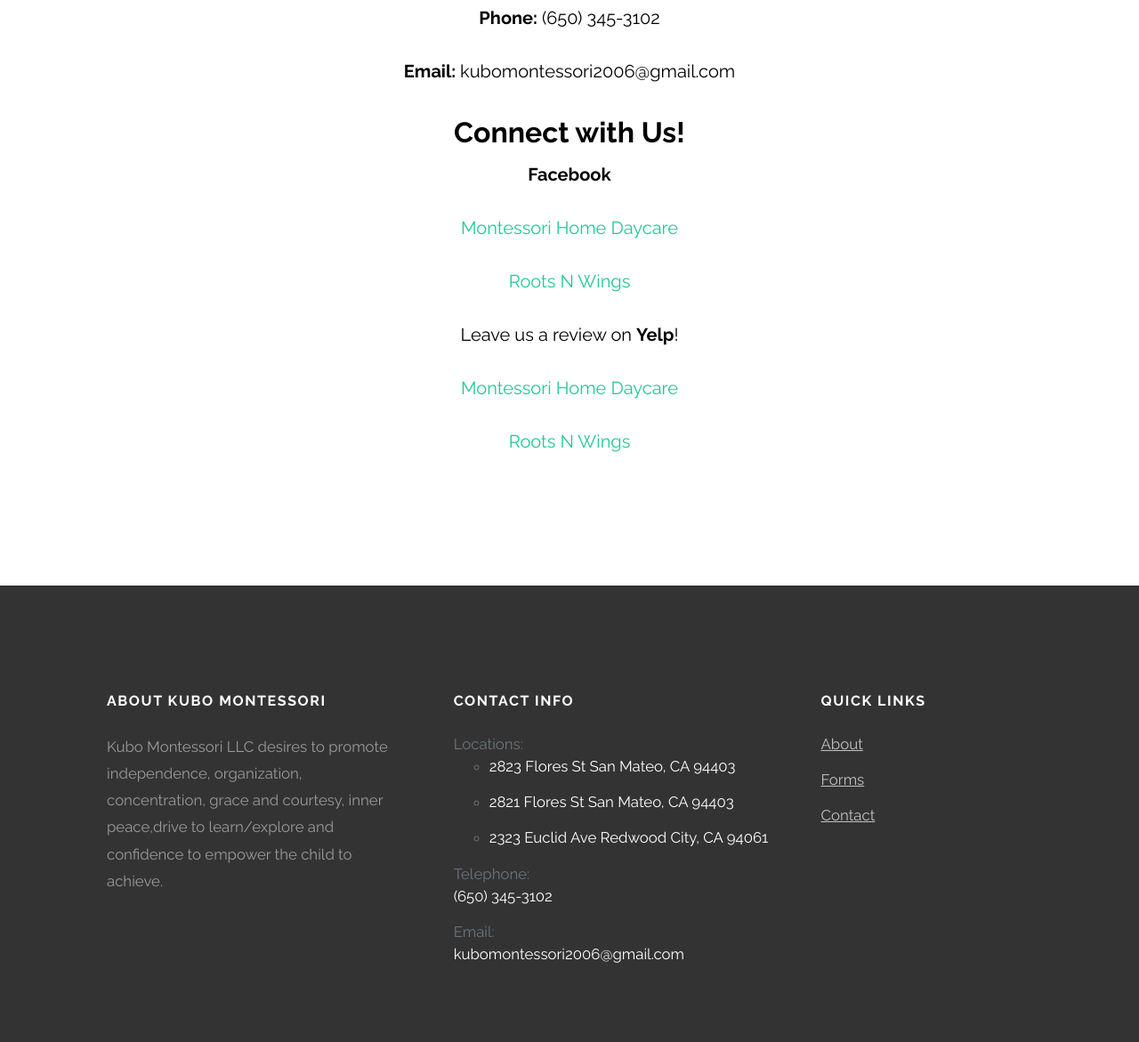
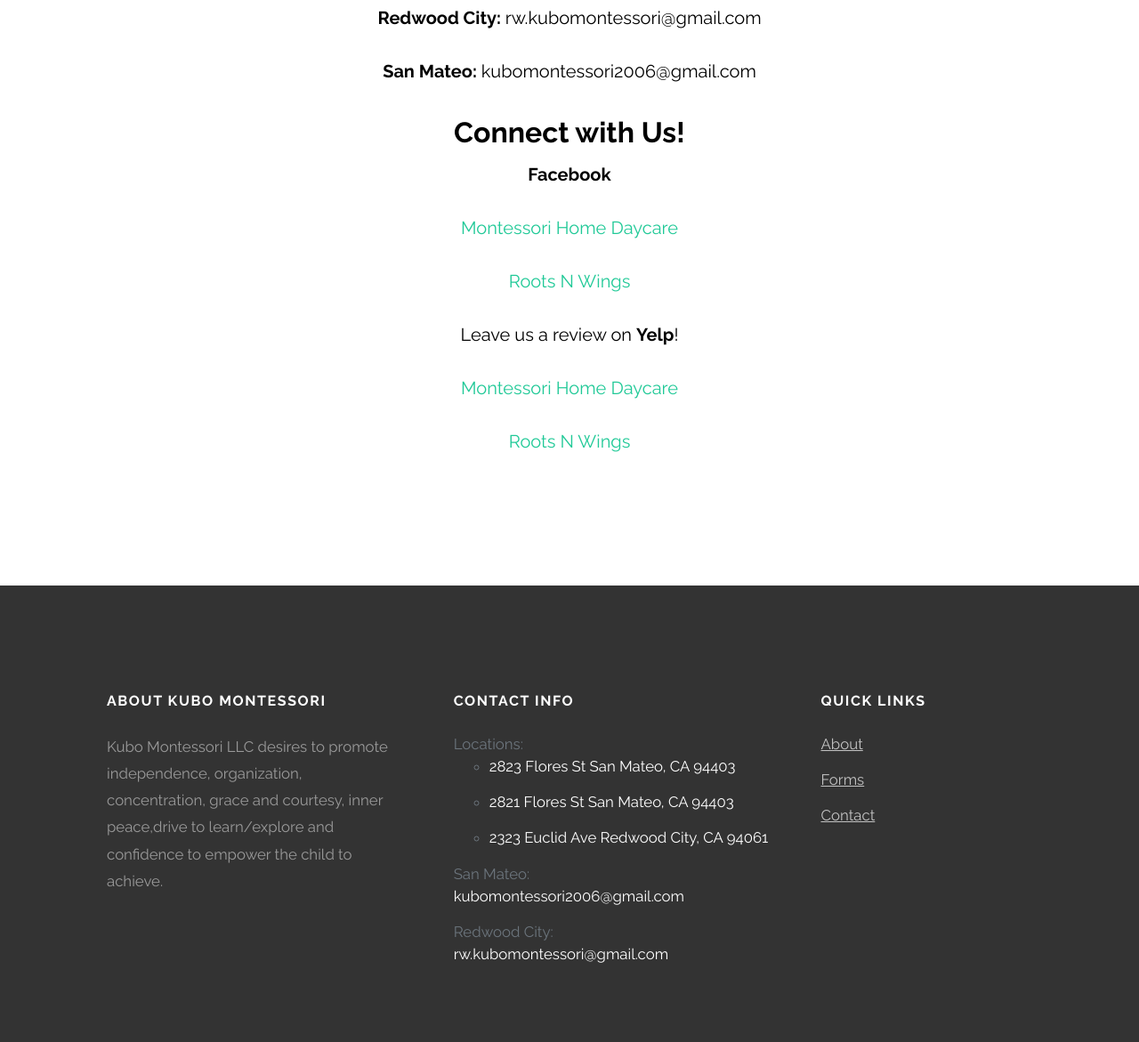
Before and after one commit to kamillesuayan/kubo2020, a plain HTML site: page contact.html in a window 1280 px wide. Shown: the part 729-1900 px from the top of the page at 89% size. Drawn offline with nearby package versions, Linux system fonts and the light colour scheme.

Commit message:
updated contact

```diff
--- a/contact.html
+++ b/contact.html
@@ -96,9 +96,9 @@
               <center>
               <h2>Contact</h2>
                 <center>
-                <p><strong>Phone:</strong> (650) 345-3102</p>
+                <p><strong>Redwood City: </strong>rw.kubomontessori@gmail.com</p>
                 <p></p>
-                <p><strong>Email: </strong>kubomontessori2006@gmail.com</span>
+                <p><strong>San Mateo: </strong>kubomontessori2006@gmail.com</span>
               </center>
 
             </center>
@@ -139,11 +139,12 @@
 
                     </ul>
                   <li class="d-block">
-                <span class="d-block">Telephone:</span><span class="text-white">(650) 345-3102</span>
+                    <span class="d-block">San Mateo:</span><span class="text-white">kubomontessori2006@gmail.com</span>
                   </li>
                   <li class="d-block">
-                <span class="d-block">Email:</span><span class="text-white">kubomontessori2006@gmail.com</span>
+                    <span class="d-block">Redwood City:</span><span class="text-white">rw.kubomontessori@gmail.com</span>
                   </li>
+
                 </ul>
               </div>
 
```
Also changed, not shown: about.html (+3 -2 lines), covid.html (+3 -2 lines), elderly.html (+3 -2 lines), forms.html (+3 -3 lines), homedaycare.html (+3 -2 lines), index.html (+3 -3 lines), rootsnwings.html (+3 -2 lines), services.html (+3 -3 lines), terminology.html (+3 -2 lines). Lines whose indentation alone changed are shown as unchanged.
